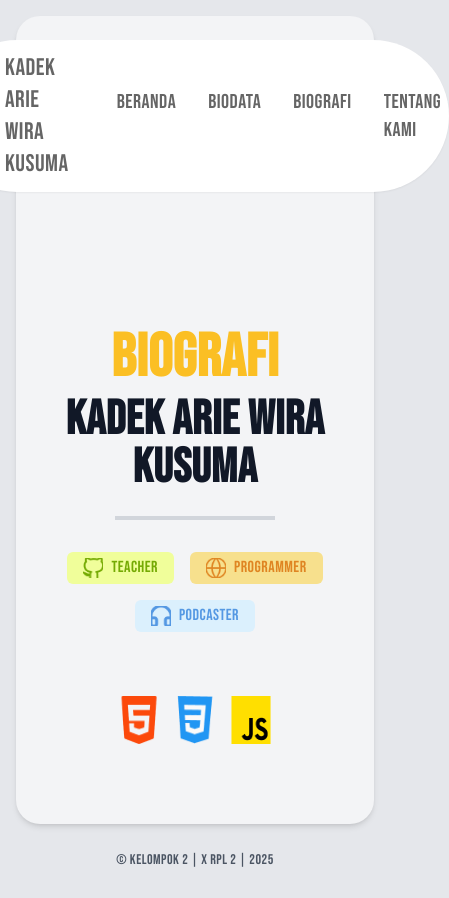
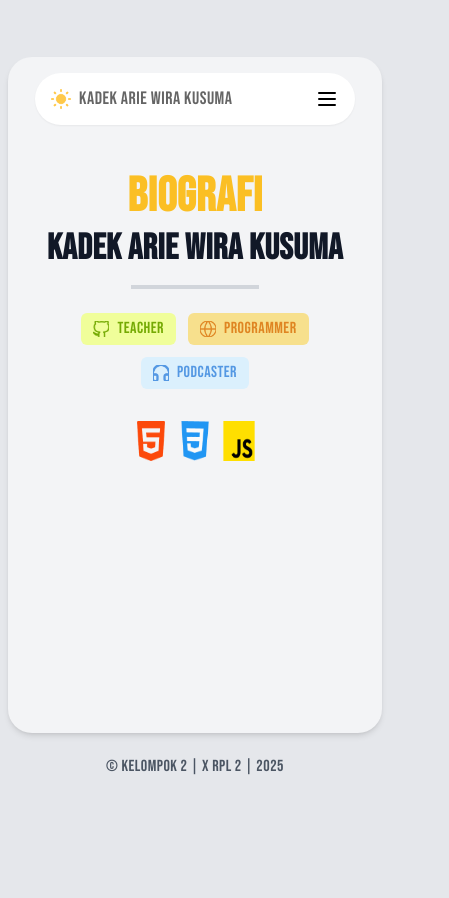
Before and after one commit to komangbayu8818/Biografi-Putu-Arie-Wira-Kusuma-, a plain HTML site: page index.html in a window 390 px wide. Shown: the whole page, 449 px wide, since content can reach past the window. After the commit the page ends 844 px from the top, so only its background shows below. Drawn offline with nearby package versions, Linux system fonts and the light colour scheme.

Commit message:
Update index.html
Make Responsive

```diff
--- a/index.html
+++ b/index.html
@@ -28,22 +28,51 @@
     </script>
   </head>
 
-  <body class="min-h-screen bg-gray-200 flex flex-col items-center justify-center p-4 font-bebas">
+  <body class="min-h-screen bg-gray-200 flex flex-col items-center justify-center p-2 sm:p-4 font-bebas">
     <!-- Main content container - ENLARGED -->
-    <div class="w-full max-w-6xl bg-gray-100 rounded-3xl p-10 md:p-16 pt-6 md:pt-6 shadow-md relative min-h-[80vh]">
+    <div class="w-full max-w-6xl bg-gray-100 rounded-3xl p-4 sm:p-8 md:p-16 pt-4 md:pt-6 shadow-md relative min-h-[80vh]">
       <!-- Header with centered navbar -->
-      <div class="flex justify-center mb-24">
-        <!-- Rounded navbar container -->
-        <div class="bg-white px-8 py-3 rounded-full shadow-sm flex items-center gap-2">
+      <div class="flex justify-center mb-8 sm:mb-16 md:mb-24">
+        <!-- Mobile menu button (visible only on small screens) -->
+        <div class="md:hidden w-full flex justify-center">
+          <div class="bg-white px-4 py-3 rounded-full shadow-sm flex items-center justify-between w-full max-w-xs">
+            <div class="flex items-center gap-2">
+              <img src="./images/sun-icon.webp" alt="Sun icon" class="w-5 h-5">
+              <div class="font-medium text-black opacity-60 text-lg font-bebas hover:opacity-100 transition-opacity duration-300">
+                <a href="https://www.instagram.com/ariewira_?utm_source=ig_web_button_share_sheet&igsh=ZDNlZDc0MzIxNw==">KADEK ARIE WIRA KUSUMA</a>
+              </div>
+            </div>
+
+            <button id="mobileMenuButton" class="text-black focus:outline-none">
+              <svg xmlns="http://www.w3.org/2000/svg" class="h-6 w-6" fill="none" viewBox="0 0 24 24" stroke="currentColor">
+                <path stroke-linecap="round" stroke-linejoin="round" stroke-width="2" d="M4 6h16M4 12h16M4 18h16" />
+              </svg>
+            </button>
+          </div>
+        </div>
+
+        <!-- Mobile menu (hidden by default) -->
+        <div id="mobileMenu" class="hidden md:hidden absolute top-20 left-0 right-0 z-50 mx-auto w-4/5 bg-white rounded-xl shadow-lg p-4">
+          <nav class="flex flex-col gap-4 text-xl font-bebas">
+            <a href="index.html" class="text-black opacity-60 hover:opacity-100 transition-opacity duration-300 py-2 border-b border-gray-100 text-center">BERANDA</a>
+            <a href="biodata.html" class="text-black opacity-60 hover:opacity-100 transition-opacity duration-300 py-2 border-b border-gray-100 text-center">BIODATA</a>
+            <a href="biografi.html" class="text-black opacity-60 hover:opacity-100 transition-opacity duration-300 py-2 border-b border-gray-100 text-center">BIOGRAFI</a>
+            <a href="tentang-kami.html" class="text-black opacity-60 hover:opacity-100 transition-opacity duration-300 py-2 text-center">TENTANG KAMI</a>
+          </nav>
+        </div>
+
+        <!-- Desktop navbar (hidden on small screens) -->
+        <div class="hidden md:flex bg-white px-8 py-3 rounded-full shadow-sm items-center gap-2">
           <!-- Sun icon to the left of the name -->
           <img src="./images/sun-icon.webp" alt="Sun icon" class="w-6 h-6">
 
           <!-- Name in navbar -->
-          <div class="font-medium text-black opacity-60 mr-10 text-2xl md:text-2xl font-bebas hover:opacity-100 transition-opacity duration-300"><a href="https://www.instagram.com/ariewira_?utm_source=ig_web_button_share_sheet&igsh=ZDNlZDc0MzIxNw==">KADEK ARIE WIRA KUSUMA</a></div>
+          <div class="font-medium text-black opacity-60 mr-10 text-2xl font-bebas hover:opacity-100 transition-opacity duration-300">
+            <a href="https://www.instagram.com/ariewira_?utm_source=ig_web_button_share_sheet&igsh=ZDNlZDc0MzIxNw==">KADEK ARIE WIRA KUSUMA</a>
+          </div>
 
           <!-- Navigation links -->
           <nav class="flex gap-8 text-xl md:text-2xl font-bebas">
-            <!-- <a href="#" class="font-bold text-black">BERANDA</a> -->
             <a href="index.html" class="text-black opacity-60 hover:opacity-100 transition-opacity duration-300">BERANDA</a>
             <a href="biodata.html" class="text-black opacity-60 hover:opacity-100 transition-opacity duration-300">BIODATA</a>
             <a href="biografi.html" class="text-black opacity-60 hover:opacity-100 transition-opacity duration-300">BIOGRAFI</a>
@@ -53,46 +82,62 @@
       </div>
 
       <!-- Main content -->
-      <div class="flex flex-col items-center justify-center text-center py-10">
-        <h2 class="text-amber-400 text-6xl font-bold mb-2">BIOGRAFI</h2>
-        <h1 class="text-5xl md:text-7xl font-black text-gray-900 mb-6">
+      <div class="flex flex-col items-center justify-center text-center py-4 sm:py-6 md:py-10">
+        <h2 class="text-amber-400 text-5xl sm:text-5xl md:text-6xl font-bold mb-2">BIOGRAFI</h2>
+        <h1 class="text-4xl sm:text-5xl md:text-7xl font-black text-gray-900 mb-4 sm:mb-6">
           KADEK ARIE WIRA KUSUMA
         </h1>
-        <div class="w-40 h-1 bg-gray-300 mb-8"></div>
+        <div class="w-32 sm:w-40 h-1 bg-gray-300 mb-6 sm:mb-8"></div>
 
         <!-- Role badges with PNG icons -->
-        <div class="flex flex-wrap justify-center gap-4 mb-16">
-          <div class="bg-[#F0FE9A] text-[#74AA03] px-4 py-1 rounded-md flex items-center gap-2">
-            <img src="./images/teacher.webp" alt="Teacher icon" class="w-5 h-5">
-            <span class="font-medium">TEACHER</span>
+        <div class="flex flex-wrap justify-center gap-3 sm:gap-4 mb-8 sm:mb-16">
+          <div class="bg-[#F0FE9A] text-[#74AA03] px-3 sm:px-4 py-1 rounded-md flex items-center gap-2">
+            <img src="./images/teacher.webp" alt="Teacher icon" class="w-4 sm:w-5 h-4 sm:h-5">
+            <span class="font-medium text-base sm:text-base">TEACHER</span>
           </div>
-          <div class="bg-[#F7E08D] text-[#DF8522] px-4 py-1 rounded-md flex items-center gap-2">
-            <img src="./images/programmer.webp" alt="Programmer icon" class="w-5 h-5">
-            <span class="font-medium">PROGRAMMER</span>
+          <div class="bg-[#F7E08D] text-[#DF8522] px-3 sm:px-4 py-1 rounded-md flex items-center gap-2">
+            <img src="./images/programmer.webp" alt="Programmer icon" class="w-4 sm:w-5 h-4 sm:h-5">
+            <span class="font-medium text-base sm:text-base">PROGRAMMER</span>
           </div>
-          <div class="bg-[#DBF0FD] text-[#5498E3] px-4 py-1 rounded-md flex items-center gap-2">
-            <img src="./images/podcast.webp" alt="Podcaster icon" class="w-5 h-5">
-            <span class="font-medium">PODCASTER</span>
+          <div class="bg-[#DBF0FD] text-[#5498E3] px-3 sm:px-4 py-1 rounded-md flex items-center gap-2">
+            <img src="./images/podcast.webp" alt="Podcaster icon" class="w-4 sm:w-5 h-4 sm:h-5">
+            <span class="font-medium text-base sm:text-base">PODCASTER</span>
           </div>
         </div>
 
         <!-- Technology icons -->
-        <div class="flex gap-4 justify-center">
+        <div class="flex gap-3 sm:gap-4 justify-center">
           <!-- HTML5 Icon -->
-          <img src="./images/html_icons_1.webp" alt="HTML5 logo" class="w-10 h-12">
+          <img src="./images/html_icons_1.webp" alt="HTML5 logo" class="w-8 h-10 sm:w-10 sm:h-12">
 
           <!-- CSS3 Icon -->
-          <img src="./images/css_icon_1.webp" alt="CSS3 logo" class="w-10 h-12">
+          <img src="./images/css_icon_1.webp" alt="CSS3 logo" class="w-8 h-10 sm:w-10 sm:h-12">
 
           <!-- JavaScript Icon -->
-          <img src="./images/javascript_icon_1.webp" alt="JavaScript logo" class="w-10 h-12">
+          <img src="./images/javascript_icon_1.webp" alt="JavaScript logo" class="w-8 h-10 sm:w-10 sm:h-12">
         </div>
       </div>
     </div>
 
     <!-- Footer with gray background -->
-    <div class="static mt-3.5 mb-0 bottom-0 w-screen  py-3 text-center text-gray-600 text-sm font-bebas">
+    <div class="static mt-3.5 mb-0 bottom-0 w-screen py-2 sm:py-3 text-center text-gray-600 text-md font-bebas">
       © KELOMPOK 2 | X RPL 2 | 2025
     </div>
+
+    <!-- JavaScript for mobile menu toggle -->
+    <script>
+      document.addEventListener('DOMContentLoaded', function() {
+        const mobileMenuButton = document.getElementById('mobileMenuButton');
+        const mobileMenu = document.getElementById('mobileMenu');
+
+        mobileMenuButton.addEventListener('click', function() {
+          if (mobileMenu.classList.contains('hidden')) {
+            mobileMenu.classList.remove('hidden');
+          } else {
+            mobileMenu.classList.add('hidden');
+          }
+        });
+      });
+    </script>
   </body>
 </html>
```
